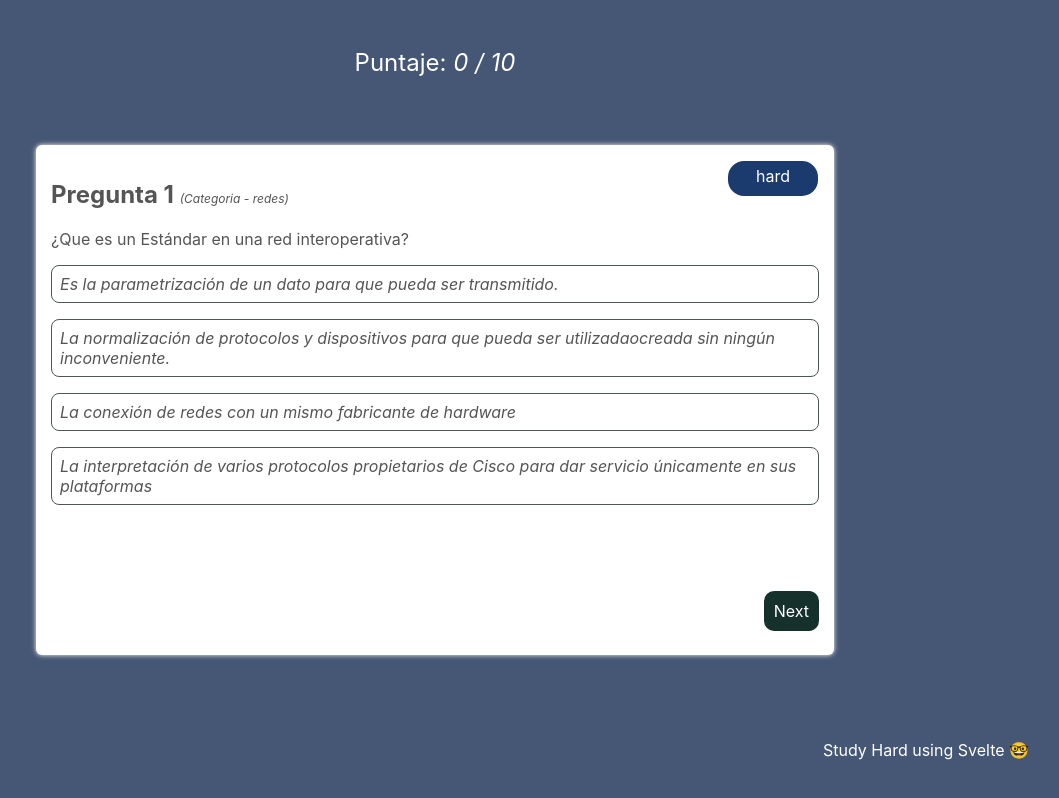
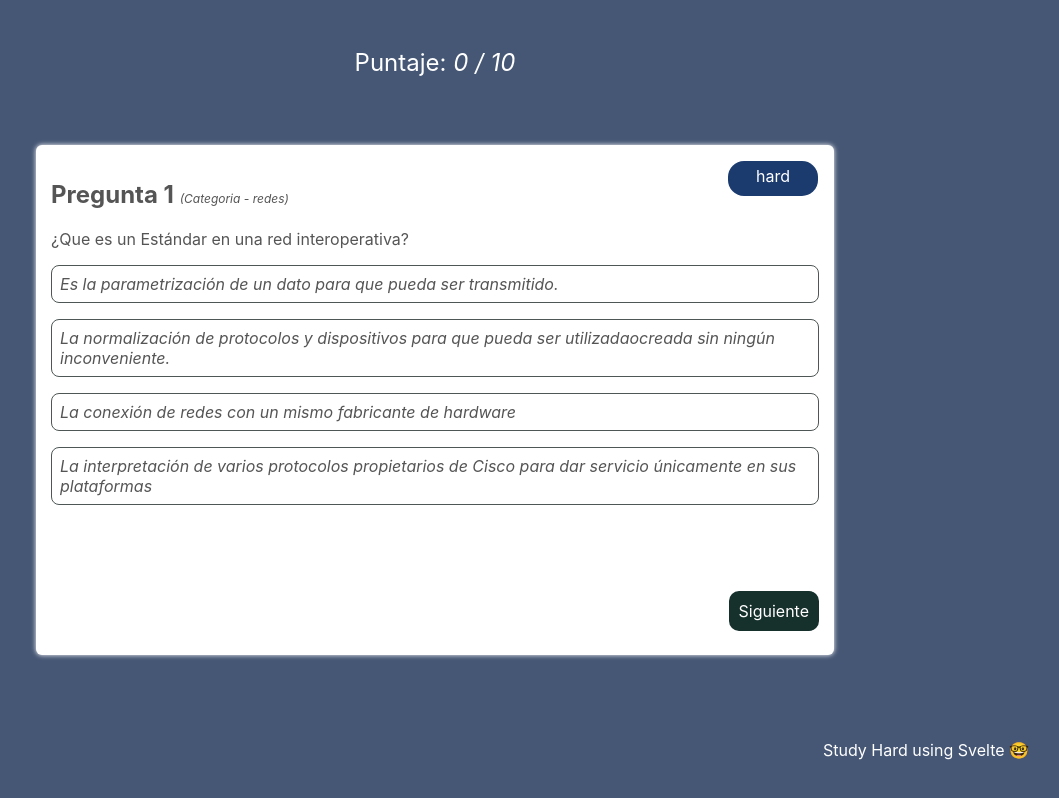
Before and after one commit to franciscofunes/svelte-quiz, a Svelte app: page / in a window 1280 px wide. Shown: the whole page, without its empty margins (205-1264 px from the left). Built offline with nearby package versions, Linux system fonts and the light colour scheme.

Commit message:
feat:translate button text

```diff
--- a/src/QuizArea.svelte
+++ b/src/QuizArea.svelte
@@ -260,13 +260,13 @@
     {#if buttonBarVisibility}
       <div id="button-bar">
         {#if questionNo < 9}
-          <button value="Siguiente" on:click={() => handleClick('f')}>
-            Next
+          <button value="Next" on:click={() => handleClick('f')}>
+            Siguiente
           </button>
         {/if}
         {#if questionNo > 0}
-          <button value="Anterior" on:click={() => handleClick('b')}>
-            Previous
+          <button value="Back" on:click={() => handleClick('b')}>
+            Anterior
           </button>
         {/if}
       </div>
```
